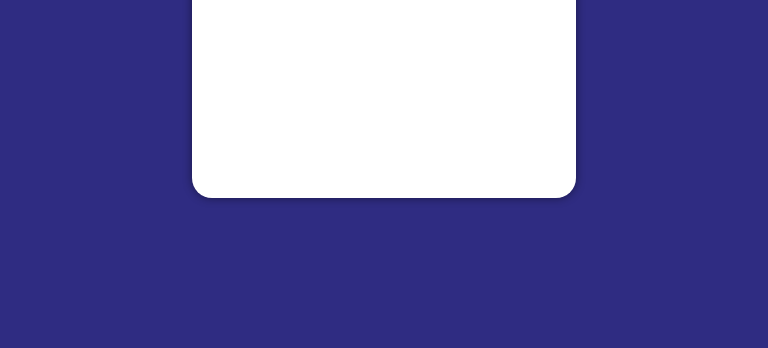
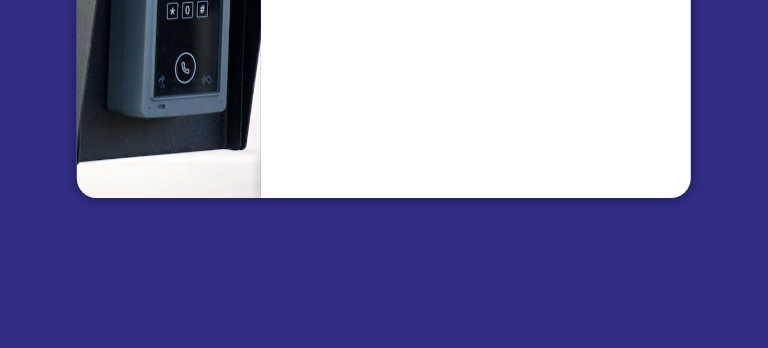
Before and after one commit to ezequiaslb/projeto-login, a plain HTML site: page index.html in a window 768 px wide. Shown: the part 452-800 px from the top of the page. Drawn offline with Linux system fonts and the light colour scheme.

Commit message:
mediaquery

```diff
--- /dev/null
+++ b/estilos/media-query.css
@@ -0,0 +1,35 @@
+/*
+Typical Device Breakpoints
+
+Extra small devices (phones, 600px and down)
+@media only screen and (max-width: 600px) {...}
+
+Small devices (portrait tablets and large phones, 600px and up)
+@media only screen and (min-width: 600px) {...}
+
+ Medium devices (landscape tablets, 768px and up)
+@media only screen and (min-width: 768px) {...}
+
+ Large devices (laptops/desktops, 992px and up) @media only screen and (min-width: 992px) {...}
+
+Extra large devices (large laptops and desktops, 1200px and up)
+@media only screen and (min-width: 1200px) {...}
+*/
+
+@media only screen and (min-width: 768px) and (max-width: 992px){
+    section#login{
+        width: 80vw;
+    }
+    section#login > div#imagem{
+        float: left;
+        width: 30%;
+        height: 100%;
+        background-position: right 35% bottom 45%;
+
+
+    }
+    section#login > div#formulario{
+        float: right;
+        width: 70%;
+    }
+}
--- a/index.html
+++ b/index.html
@@ -6,6 +6,7 @@
     <meta name="viewport" content="width=device-width, initial-scale=1.0">
     <title>Login</title>
     <link rel="stylesheet" href="estilos/style.css">
+    <link rel="stylesheet" href="estilos/media-query.css">
 </head>
 <body>
     <main>
```
